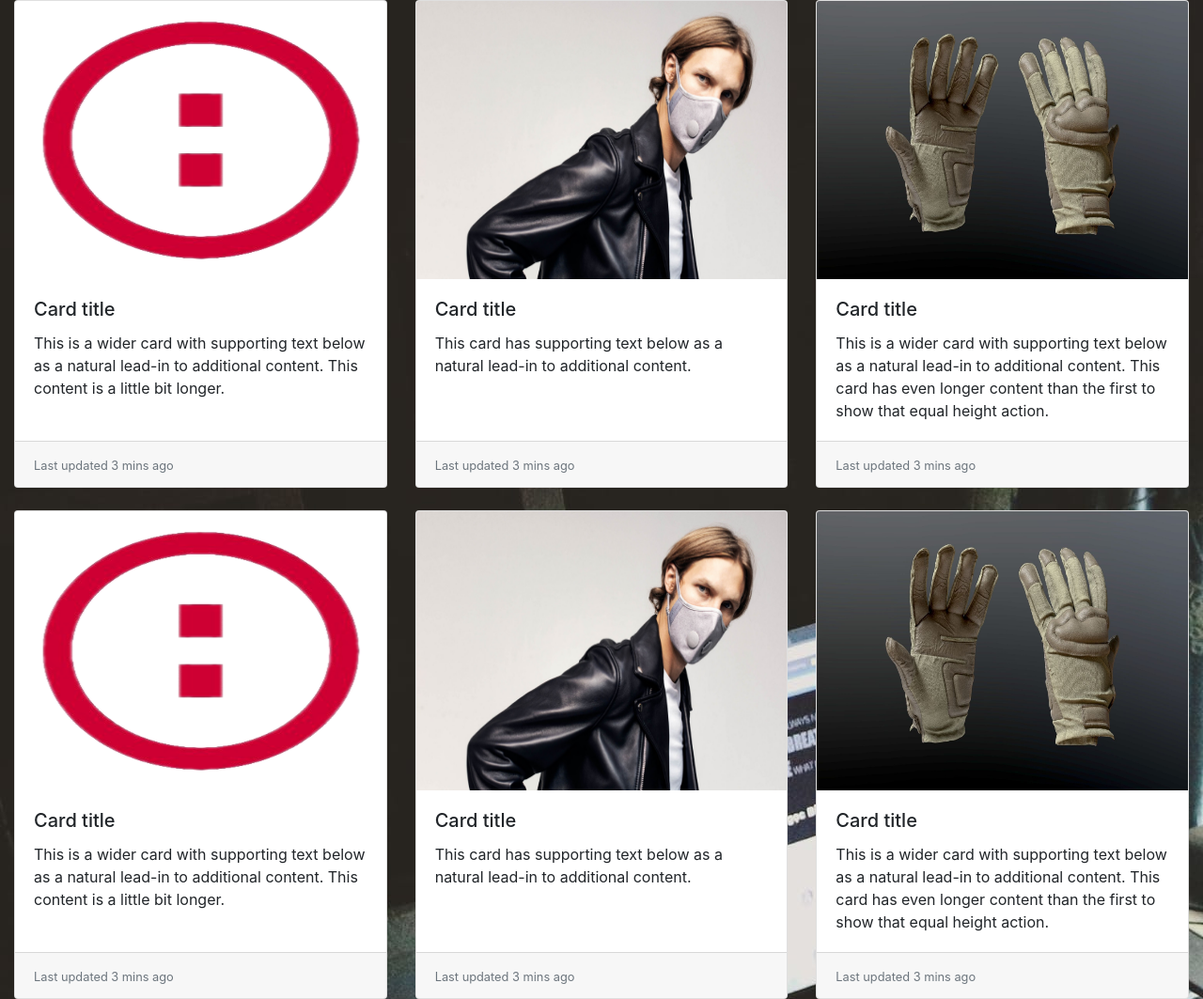
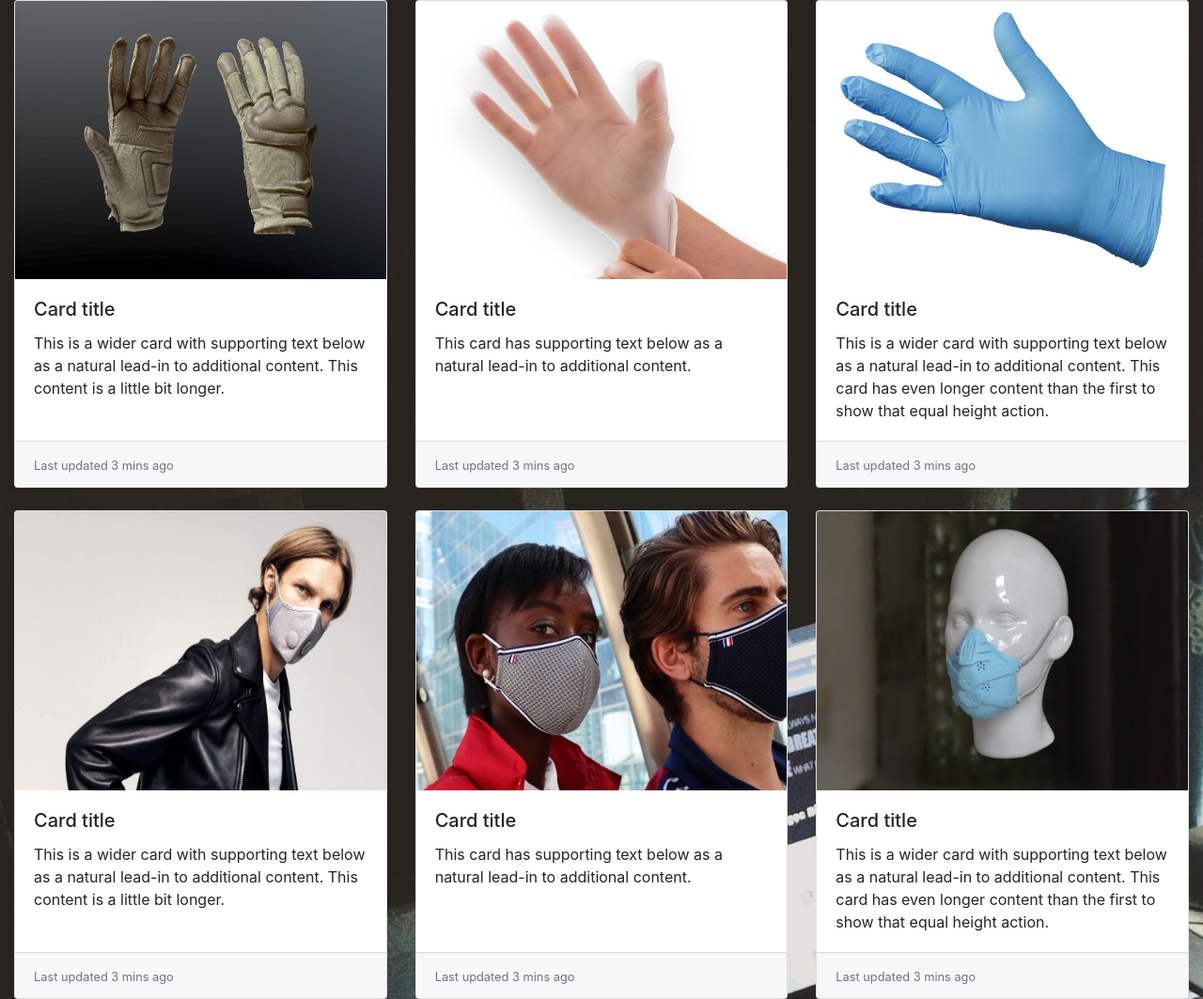
Before and after one commit to clementdebatisse/CD-MB-ProductHunt, a PHP site: page /product-list.php in a window 1280 px wide. Shown: the part 56-1119 px from the top of the page at 94% size. Run offline with PHP 8.4, Linux system fonts and the light colour scheme; data that the repository does not hold is empty; some libraries are stand-ins or nearby versions.

Commit message:
better setup

```diff
--- a/product-list.php
+++ b/product-list.php
@@ -49,7 +49,7 @@ foreach($products as $product) { ?>
         <!-- ---------------------------------- -->
 
         <nav class="navbar navbar-expand-lg navbar-light bg-light">
-            <a class="navbar-brand" href="#"><img src="simplon logo.jpg" width="30" height="30" class="d-inline-block align-top" alt="">Product-Hunt</a>
+            <a class="navbar-brand" href="#"><img src="Library/simplon logo.jpg" width="30" height="30" class="d-inline-block align-top" alt="">Product-Hunt</a>
             <button class="navbar-toggler" type="button" data-toggle="collapse" data-target="#navbarSupportedContent" aria-controls="navbarSupportedContent" aria-expanded="false" aria-label="Toggle navigation">
               <span class="navbar-toggler-icon"></span>
             </button>
@@ -63,7 +63,7 @@ foreach($products as $product) { ?>
                 <!-- Doit redigirer vers une page ou user peut se connecter -->
 
                 <li class="nav-item">
-                  <a class="nav-link" href="#">Se connecter</a>
+                  <a class="nav-link" href="inscription.php">Se connecter</a>
 
                 <!-- ---------------------------------------------------------- -->
 
@@ -110,7 +110,7 @@ foreach($products as $product) { ?>
 
         <div class="card-deck">
             <div class="card">
-            <img class="card-img-top" src="simplon logo.jpg" width=479.328px height=296.484px alt="Card image cap">
+            <img class="card-img-top" src="Library/gloves1.jpg" width=479.328px height=296.484px alt="Card image cap">
             <div class="card-body">
                 <h5 class="card-title">Card title</h5>
                 <p class="card-text">This is a wider card with supporting text below as a natural lead-in to additional content. This content is a little bit longer.</p>
@@ -120,7 +120,7 @@ foreach($products as $product) { ?>
             </div>
             </div>
             <div class="card">
-            <img class="card-img-top" src="new product.jpg" width=479.328px height=296.484px alt="Card image cap">
+            <img class="card-img-top" src="Library/gloves2.jpg" width=479.328px height=296.484px alt="Card image cap">
             <div class="card-body">
                 <h5 class="card-title">Card title</h5>
                 <p class="card-text">This card has supporting text below as a natural lead-in to additional content.</p>
@@ -130,7 +130,7 @@ foreach($products as $product) { ?>
             </div>
             </div>
             <div class="card">
-            <img class="card-img-top" src="top-seller.jpg" width=479.328px height=296.484px alt="Card image cap">
+            <img class="card-img-top" src="Library/gloves3.jpg" width=479.328px height=296.484px alt="Card image cap">
             <div class="card-body">
                 <h5 class="card-title">Card title</h5>
                 <p class="card-text">This is a wider card with supporting text below as a natural lead-in to additional content. This card has even longer content than the first to show that equal height action.</p>
@@ -145,7 +145,7 @@ foreach($products as $product) { ?>
 
         <div class="card-deck">
             <div class="card">
-            <img class="card-img-top" src="simplon logo.jpg" width=479.328px height=296.484px alt="Card image cap">
+            <img class="card-img-top" src="Library/mask1.jpg" width=479.328px height=296.484px alt="Card image cap">
             <div class="card-body">
                 <h5 class="card-title">Card title</h5>
                 <p class="card-text">This is a wider card with supporting text below as a natural lead-in to additional content. This content is a little bit longer.</p>
@@ -155,7 +155,7 @@ foreach($products as $product) { ?>
             </div>
             </div>
             <div class="card">
-            <img class="card-img-top" src="new product.jpg" width=479.328px height=296.484px alt="Card image cap">
+            <img class="card-img-top" src="Library/mask2.jpg" width=479.328px height=296.484px alt="Card image cap">
             <div class="card-body">
                 <h5 class="card-title">Card title</h5>
                 <p class="card-text">This card has supporting text below as a natural lead-in to additional content.</p>
@@ -165,7 +165,7 @@ foreach($products as $product) { ?>
             </div>
             </div>
             <div class="card">
-            <img class="card-img-top" src="top-seller.jpg" width=479.328px height=296.484px alt="Card image cap">
+            <img class="card-img-top" src="Library/mask3.jpg" width=479.328px height=296.484px alt="Card image cap">
             <div class="card-body">
                 <h5 class="card-title">Card title</h5>
                 <p class="card-text">This is a wider card with supporting text below as a natural lead-in to additional content. This card has even longer content than the first to show that equal height action.</p>
--- a/produit.php
+++ b/produit.php
@@ -37,7 +37,7 @@ foreach($products as $product) { ?>
     <meta charset="UTF-8">
     <meta name="viewport" content="width=device-width, initial-scale=1.0">
     <link rel="stylesheet" href="https://maxcdn.bootstrapcdn.com/bootstrap/4.0.0/css/bootstrap.min.css" integrity="sha384-Gn5384xqQ1aoWXA+058RXPxPg6fy4IWvTNh0E263XmFcJlSAwiGgFAW/dAiS6JXm" crossorigin="anonymous">
-
+    <link rel="stylesheet" href="style.css">
     <title>Product-Hunt</title>
 </head>
 <body>
@@ -49,7 +49,7 @@ foreach($products as $product) { ?>
         <!-- ---------------------------------- -->
 
         <nav class="navbar navbar-expand-lg navbar-light bg-light">
-            <a class="navbar-brand" href="#"><img src="simplon logo.jpg" width="30" height="30" class="d-inline-block align-top" alt="">Product-Hunt</a>
+            <a class="navbar-brand" href="#"><img src="Library/simplon logo.jpg" width="30" height="30" class="d-inline-block align-top" alt="">Product-Hunt</a>
             <button class="navbar-toggler" type="button" data-toggle="collapse" data-target="#navbarSupportedContent" aria-controls="navbarSupportedContent" aria-expanded="false" aria-label="Toggle navigation">
               <span class="navbar-toggler-icon"></span>
             </button>
@@ -63,7 +63,7 @@ foreach($products as $product) { ?>
                 <!-- Doit redigirer vers une page ou user peut se connecter -->
 
                 <li class="nav-item">
-                  <a class="nav-link" href="#">Se connecter</a>
+                  <a class="nav-link" href="inscription.php">Se connecter</a>
 
                 <!-- ---------------------------------------------------------- -->
 
```
Also changed, not shown: index.php (+4 -4 lines), Library/gloves1.jpg, Library/gloves3.jpg (added), Library/mask1.jpg, Library/mask3.jpg (added), Library/new product.jpg (deleted), Library/top-seller.jpg (deleted).
